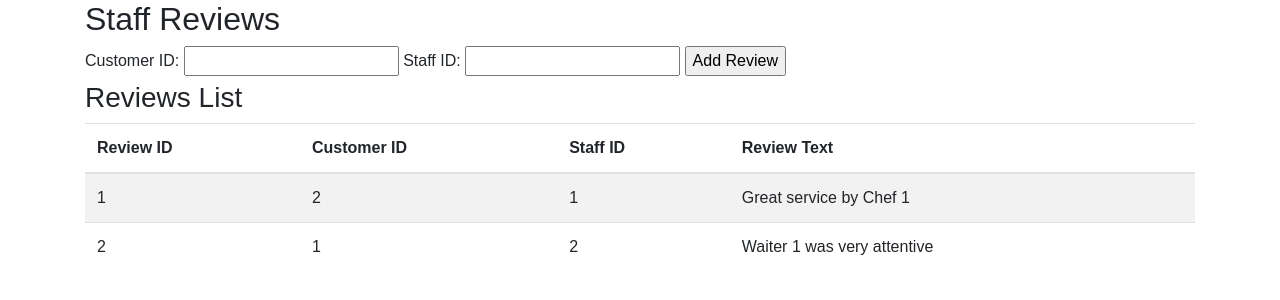
After one commit to Aryxn-Kumar/Restaurant_Management, a Flask app: page /review in a window 1280 px wide. The commit adds this page. Shown: the top 300 px of the page. Run offline with Flask 3, Linux system fonts and the light colour scheme; data comes from the database, SQL or seed files in the repository; some libraries are stand-ins or nearby versions.

Commit message:
staff review added

```diff
--- a/app.py
+++ b/app.py
@@ -226,27 +226,26 @@ def menu():
 
     return render_template('menu.html', menu=menu_data)
 
-# @app.route('/review',methods= ['GET','POST'])
-# def review():
-#     if request.method  == 'POST':
-#         if 'add_review' in request.form:
-#             customer_id=request.form['customer_id']
-#             staff_id=request.form['staff_id']
+@app.route('/review', methods=['GET', 'POST'])
+def review():
+    if request.method == 'POST':
+        if 'add_review' in request.form:
+            customer_id = request.form['customer_id']
+            staff_id = request.form['staff_id']
 
-#             cursor = db.connection.cursor()
-#             cursor.execute("INSERT INTO staff_review (customer_id, staff_id) VALUES (%s,%s)", (customer_id,staff_id))
-#             db.connection.commit()
-#             cursor.close()
+            cursor = db.connection.cursor()
+            cursor.execute("INSERT INTO staff_review (customer_id, staff_id) VALUES (%s,%s)", (customer_id, staff_id))
+            db.connection.commit()
+            cursor.close()
 
-#             return redirect('/review')
-#     cursor = db.connection.cursor()
+            return redirect('/review')
 
-#     cursor.execute("SELECT * FROM staff_review")
-#     tables_data = cursor.fetchall()
-#     cursor.close()
+    cursor = db.connection.cursor()
+    cursor.execute("SELECT * FROM staff_review")
+    tables_data = cursor.fetchall()
+    cursor.close()
 
-#     return render_template('review.html', tables_data=tables_data)
-
+    return render_template('review.html', tables_data=tables_data)
 
 @app.route('/table', methods=['GET', 'POST'])
 def tables():
--- a/templates/homepage.html
+++ b/templates/homepage.html
@@ -21,7 +21,7 @@
                             </a>
                         </li>
                         <li class="nav-item">
-                            <a class="nav-link" href="/customer_review">
+                            <a class="nav-link" href="/review">
                                 Customer Review
                             </a>
                         </li>
--- /dev/null
+++ b/templates/review.html
@@ -0,0 +1,46 @@
+{% extends 'base.html' %}
+
+{% block head %}
+    <title>Staff Reviews</title>
+{% endblock %}
+
+{% block body %}
+    <div class="container">
+        <h2>Staff Reviews</h2>
+
+        <!-- Add Review Form -->
+        <form method="POST" action="/review">
+            <label for="customer_id">Customer ID:</label>
+            <input type="text" name="customer_id" required>
+
+            <label for="staff_id">Staff ID:</label>
+            <input type="text" name="staff_id" required>
+
+            <input type="submit" name="add_review" value="Add Review">
+        </form>
+
+        {% if tables_data %}
+            <h3>Reviews List</h3>
+            <table class="table table-striped">
+                <thead>
+                    <tr>
+                        <th>Review ID</th>
+                        <th>Customer ID</th>
+                        <th>Staff ID</th>
+                        <th>Review Text</th>
+                    </tr>
+                </thead>
+                <tbody>
+                    {% for row in tables_data %}
+                        <tr>
+                            <td>{{ row[0] }}</td>
+                            <td>{{ row[1] }}</td>
+                            <td>{{ row[2] }}</td>
+                            <td>{{ row[3] }}</td>
+                        </tr>
+                    {% endfor %}
+                </tbody>
+            </table>
+        {% endif %}
+    </div>
+{% endblock %}
```
